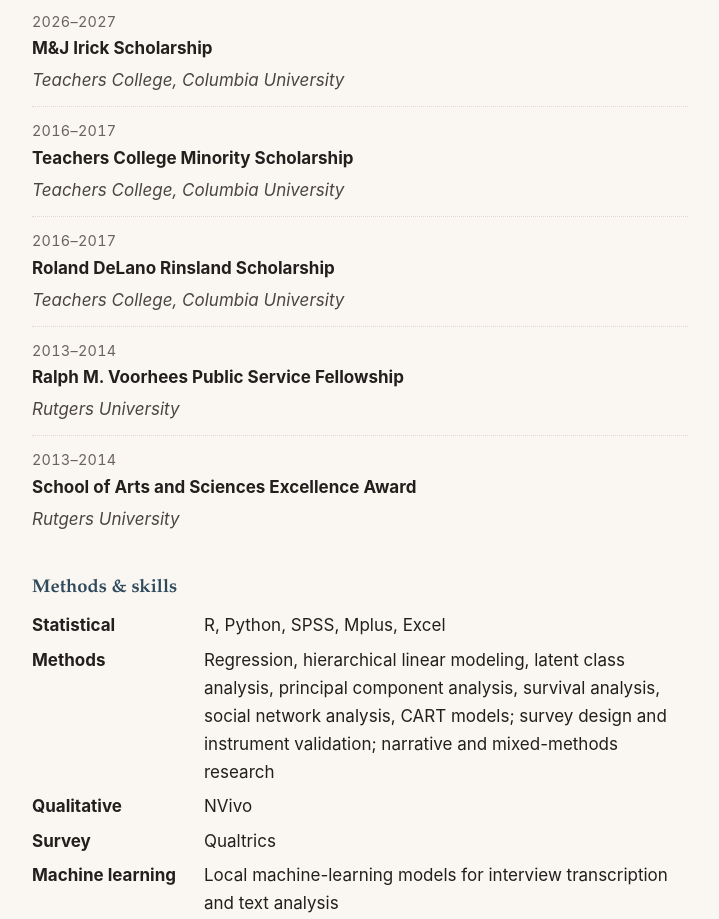
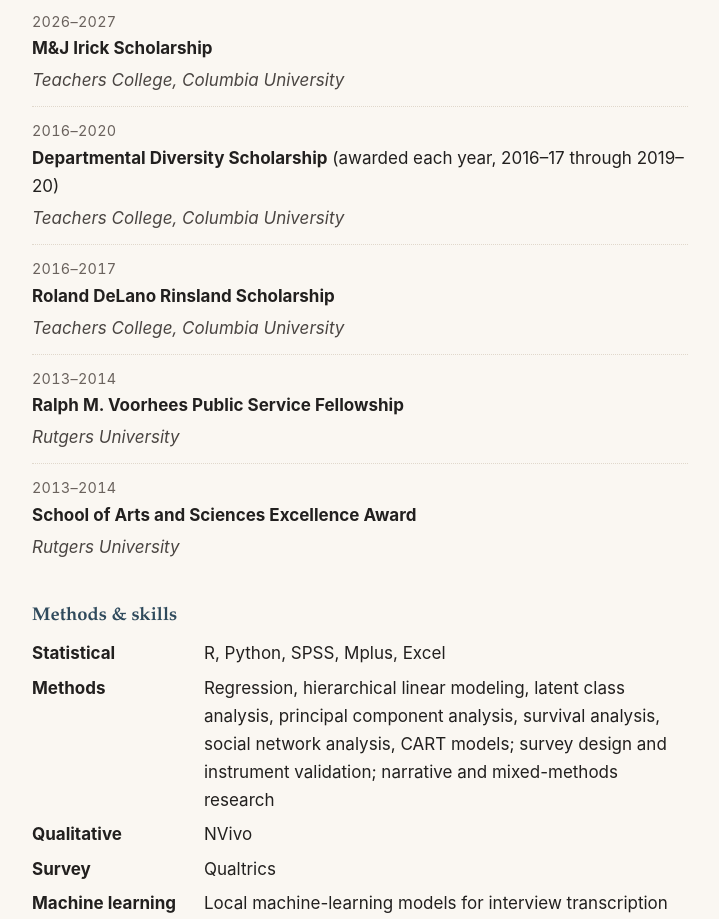
Before and after one commit to abdulbabad/abdulbabad.github.io, a plain HTML site: page index.html in a window 1280 px wide. Shown: the part 8881-9800 px from the top of the page, without its empty margins (280-999 px from the left). Drawn offline with Linux system fonts and the light colour scheme.

Commit message:
Add files via upload

```diff
--- a/index.html
+++ b/index.html
@@ -357,8 +357,8 @@
           <p class="where">Teachers College, Columbia University</p>
         </li>
         <li>
-          <p class="when">2016&ndash;2017</p>
-          <p class="what"><strong>Teachers College Minority Scholarship</strong></p>
+          <p class="when">2016&ndash;2020</p>
+          <p class="what"><strong>Departmental Diversity Scholarship</strong> (awarded each year, 2016&ndash;17 through 2019&ndash;20)</p>
           <p class="where">Teachers College, Columbia University</p>
         </li>
         <li>
```
